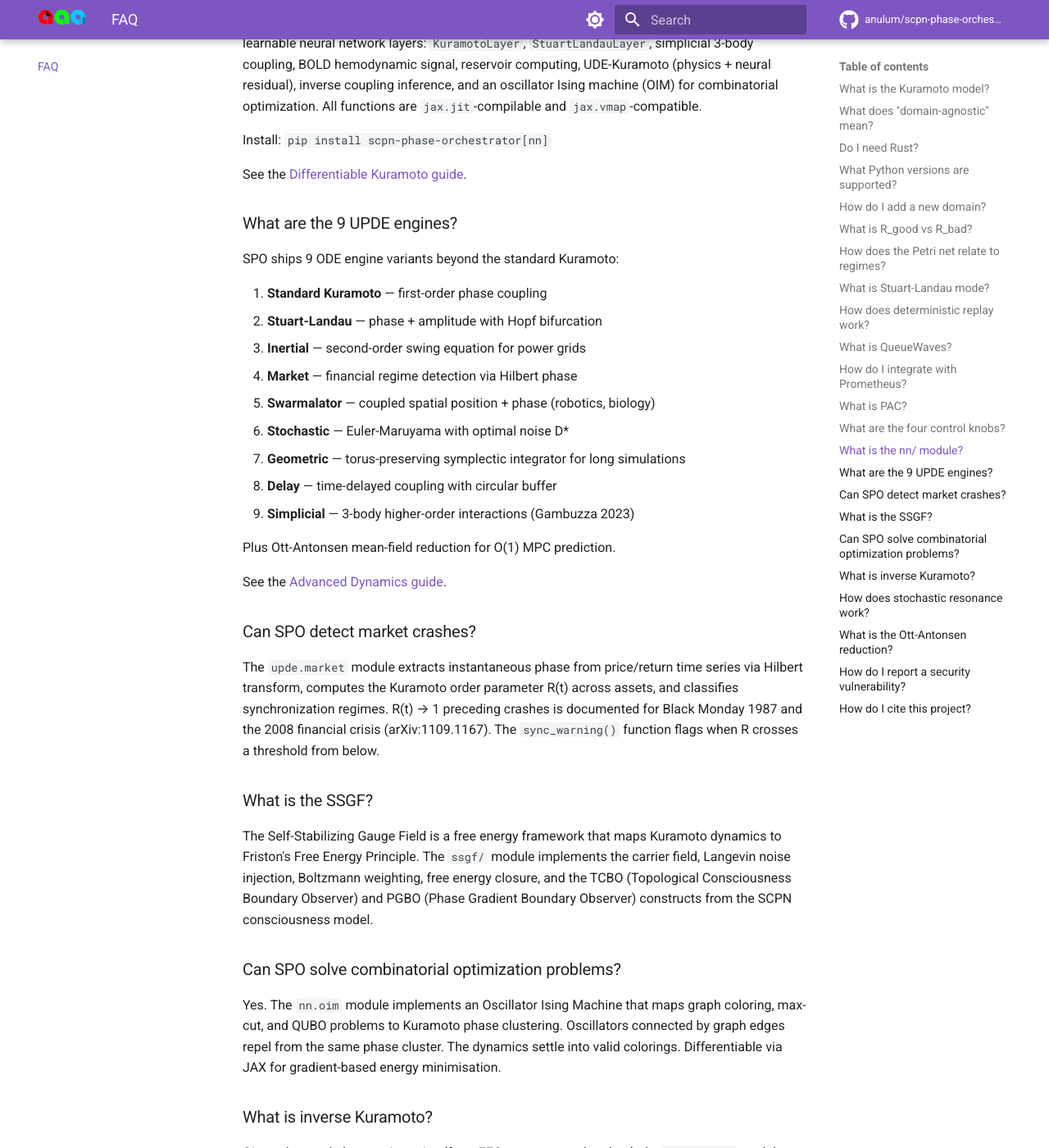
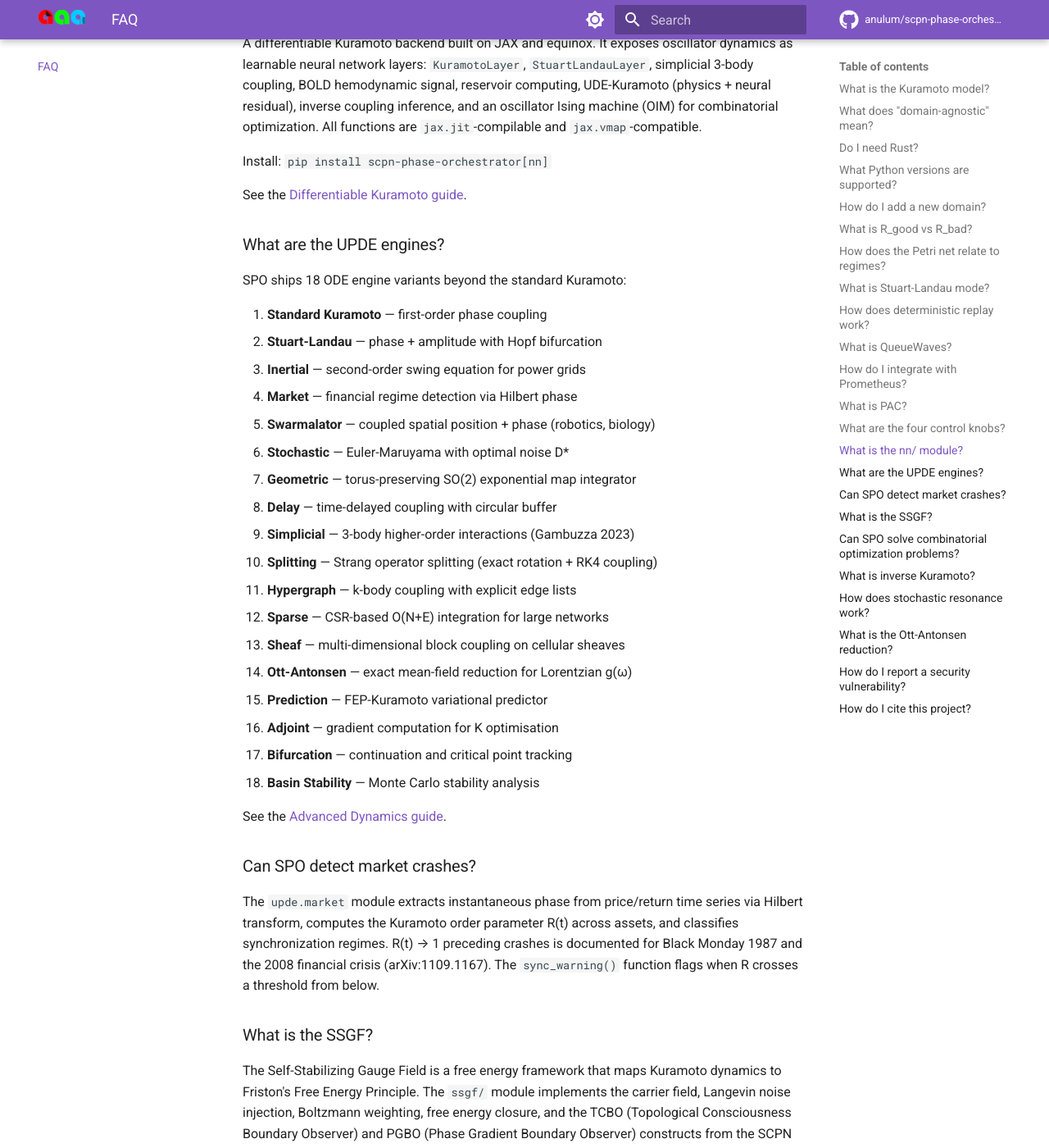
Before and after one commit to anulum/scpn-phase-orchestrator, an MkDocs documentation site: the page built from docs/faq.md, in a window 1280 px wide and 1400 px high, scrolled down 2654 px. Shown: the whole window at 82% size. Built offline with MkDocs 1.6.1 and Material for MkDocs 9.7.7, drawn with Linux system fonts in a browser that asks for light colours; comment, search, counter and statistics services are not loaded; some of the changed text lies outside the part shown.

Commit message:
docs: Tier 3 updates — JOSS, FAQ, capabilities, performance guide
- JOSS_DRAFT.md: test count 1560→4500+, Rust 53 modules
- faq.md: 9 engines→18, Rust FFI answer updated with 53 modules
- capabilities.md: spo-kernel description expanded (53 modules, 2-96x)
- performance.md: Rust FFI section updated, disabled modules noted

Co-Authored-By: Arcane Sapience <protoscience@anulum.li>

```diff
--- a/docs/faq.md
+++ b/docs/faq.md
@@ -16,8 +16,10 @@
 ### Do I need Rust?
 
 No. Pure Python works out of the box. When `spo_kernel` is installed (compiled
-via `maturin develop` in `spo-kernel/`), hot loops auto-delegate to Rust for
-5--10x acceleration. The public API is identical in both backends.
+via `maturin develop -m spo-kernel/crates/spo-ffi/Cargo.toml --release`),
+53 engine modules auto-delegate to Rust for 2-96x acceleration across UPDE
+integration, coupling, monitors, SSGF, and autotune. The public API is
+identical in both backends.
 
 ### What Python versions are supported?
 
@@ -111,9 +113,9 @@
 
 See the [Differentiable Kuramoto guide](guide/differentiable_kuramoto.md).
 
-### What are the 9 UPDE engines?
+### What are the UPDE engines?
 
-SPO ships 9 ODE engine variants beyond the standard Kuramoto:
+SPO ships 18 ODE engine variants beyond the standard Kuramoto:
 
 1. **Standard Kuramoto** — first-order phase coupling
 2. **Stuart-Landau** — phase + amplitude with Hopf bifurcation
@@ -121,11 +123,18 @@
 4. **Market** — financial regime detection via Hilbert phase
 5. **Swarmalator** — coupled spatial position + phase (robotics, biology)
 6. **Stochastic** — Euler-Maruyama with optimal noise D*
-7. **Geometric** — torus-preserving symplectic integrator for long simulations
+7. **Geometric** — torus-preserving SO(2) exponential map integrator
 8. **Delay** — time-delayed coupling with circular buffer
 9. **Simplicial** — 3-body higher-order interactions (Gambuzza 2023)
-
-Plus Ott-Antonsen mean-field reduction for O(1) MPC prediction.
+10. **Splitting** — Strang operator splitting (exact rotation + RK4 coupling)
+11. **Hypergraph** — k-body coupling with explicit edge lists
+12. **Sparse** — CSR-based O(N+E) integration for large networks
+13. **Sheaf** — multi-dimensional block coupling on cellular sheaves
+14. **Ott-Antonsen** — exact mean-field reduction for Lorentzian g(ω)
+15. **Prediction** — FEP-Kuramoto variational predictor
+16. **Adjoint** — gradient computation for K optimisation
+17. **Bifurcation** — continuation and critical point tracking
+18. **Basin Stability** — Monte Carlo stability analysis
 
 See the [Advanced Dynamics guide](guide/advanced_dynamics.md).
 
```
Also changed, not shown: docs/galleries/capabilities.md (+5 -3 lines), docs/guide/performance.md (+8 -3 lines), docs/papers/JOSS_DRAFT.md (+2 -2 lines).
